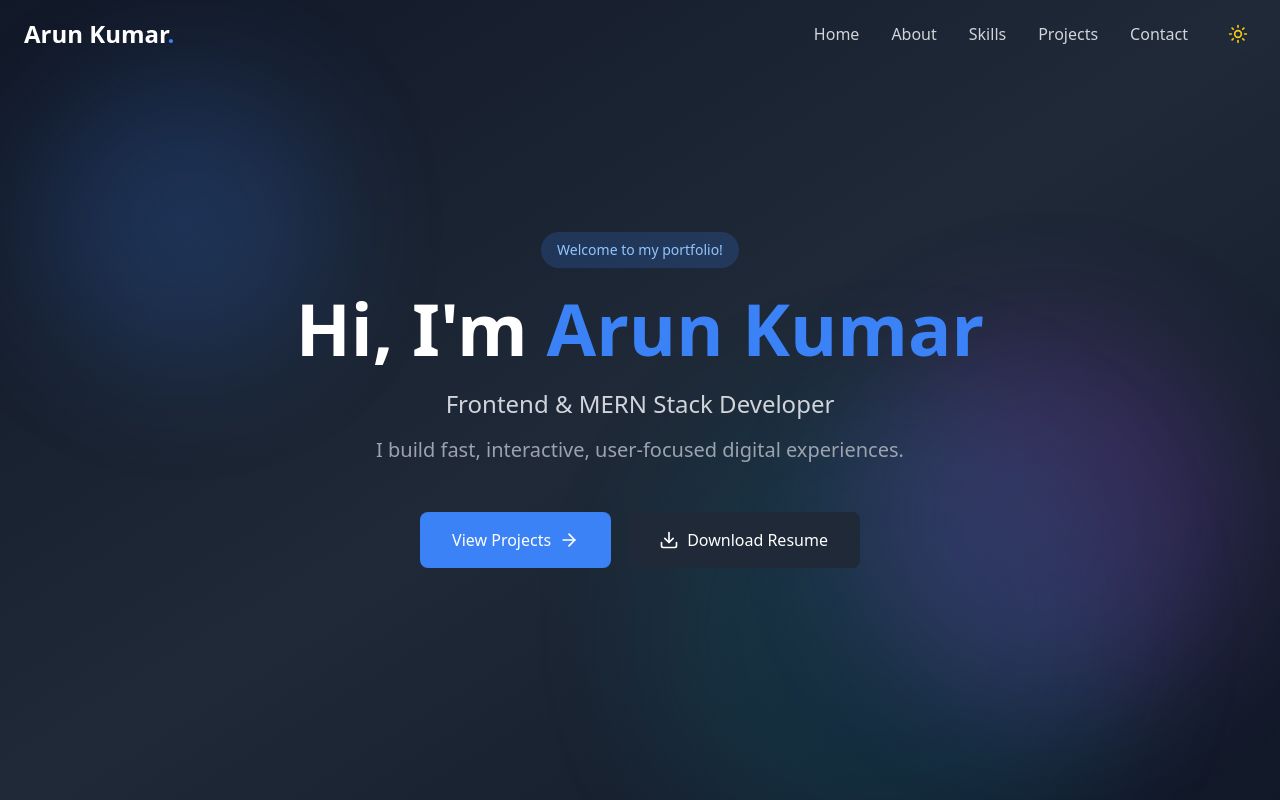
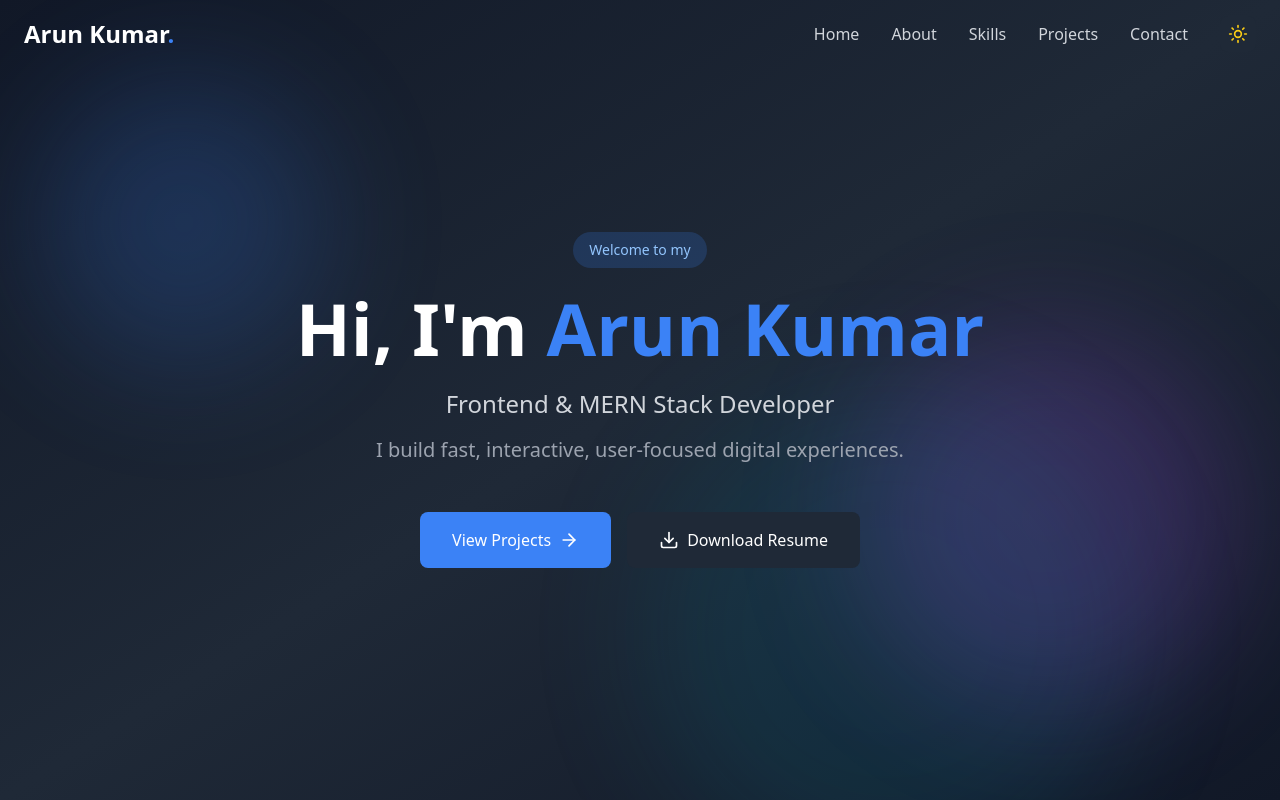
Before and after one commit to ArunSeeram/Portfolio, a React (Vite) app: page / in a window 1280 px wide. Shown: the top 800 px of the page. Built offline with nearby package versions, Linux system fonts and the light colour scheme.

Commit message:
test deploy

```diff
--- a/src/components/Hero.tsx
+++ b/src/components/Hero.tsx
@@ -36,7 +36,7 @@ export default function Hero({ darkMode }: HeroProps) {
           <span className={`inline-block px-4 py-2 rounded-full text-sm font-medium ${
             darkMode ? 'bg-blue-500/20 text-blue-300' : 'bg-blue-100 text-blue-600'
           }`}>
-            Welcome to my portfolio!
+            Welcome to my
           </span>
         </div>
 
```
